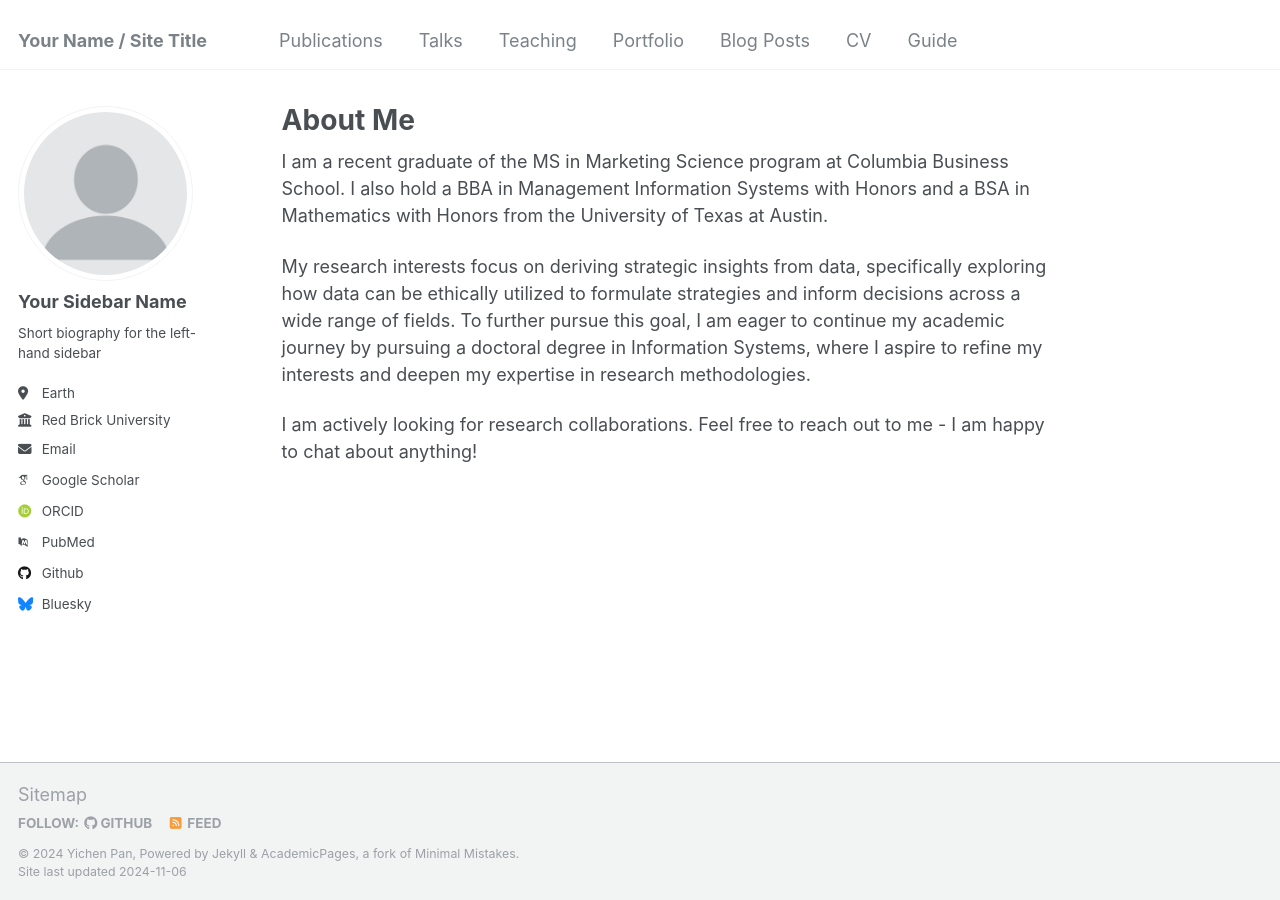
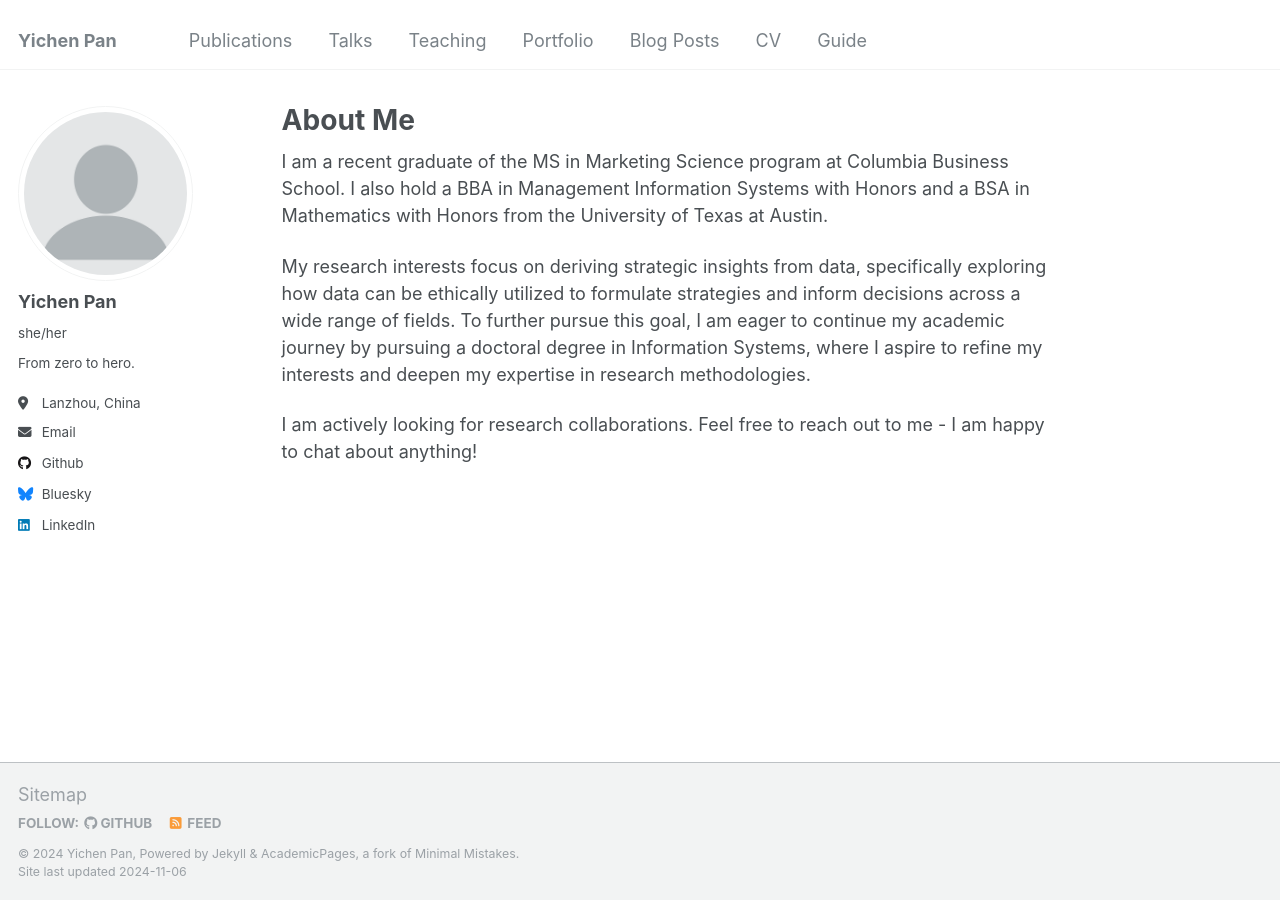
Before and after one commit to rubypan/rubypan.github.io, a Jekyll site: the page built from _pages/about.md, in a window 1280 px wide. Built offline with Jekyll 4.4.1, drawn with Linux system fonts in a browser that asks for light colours; some web fonts are replaced.

Commit message:
Update _config.yml

```diff
--- a/_config.yml
+++ b/_config.yml
@@ -1,6 +1,6 @@
 # Basic Site Settings
 locale                   : "en-US"
-title                    : "Your Name / Site Title"
+title                    : "Yichen Pan"
 title_separator          : "-"
 name                     : &name "Yichen Pan"
 description              : &description "personal description"
@@ -14,21 +14,21 @@ repository               : "rubypan/rubypan.github.io"
 author:
   # Biographic information
   avatar           : "profile.png"
-  name             : "Your Sidebar Name"
-  pronouns         : # example: "she/her"
-  bio              : "Short biography for the left-hand sidebar"
-  location         : "Earth"
-  employer         : "Red Brick University"
+  name             : "Yichen Pan"
+  pronouns         : "she/her"
+  bio              : "From zero to hero."
+  location         : "Lanzhou, China"
+  employer         : #Red Brick University
   uri              : # URL
-  email            : "none@example.org"
+  email            : "yichen.pan@utexas.edu"
 
   # Academic websites
   arxiv            : # URL - Update with the correct link to your profile
-  googlescholar    : "https://scholar.google.com/citations?user=PS_CX0AAAAAJ"
+  googlescholar    : #https://scholar.google.com/citations?user=PS_CX0AAAAAJ
   impactstory      : # URL
-  orcid            : "http://orcid.org/yourorcidurl"
+  orcid            : #http://orcid.org/yourorcidurl
   semantic         : # URL
-  pubmed           : "https://www.ncbi.nlm.nih.gov/pubmed/?term=john+snow"
+  pubmed           : #https://www.ncbi.nlm.nih.gov/pubmed/?term=john+snow
   researchgate     : # URL
   scopus           : # URL
 
@@ -36,7 +36,7 @@ author:
   bitbucket        : # Username - Update with your username on the site
   codepen          : # Username
   dribbble         : # Username
-  github           : "academicpages"
+  github           : "https://github.com/rubypan"
   kaggle           : # Username
   stackoverflow    : # User number or user number and name (i.e., use "1" or "1/jeff-atwood")
 
@@ -48,9 +48,9 @@ author:
   goodreads        : # Username
   google_plus      : # Username
   keybase          : # Username
-  instagram        : # Username
+  Instagram        : "ruby.pyc"
   lastfm           : # Username
-  linkedin         : # Username
+  linkedin         : "https://www.linkedin.com/in/ruby-pan/"
   mastodon         : # URL
   medium           : # URL
   pinterest        : # Username
```
